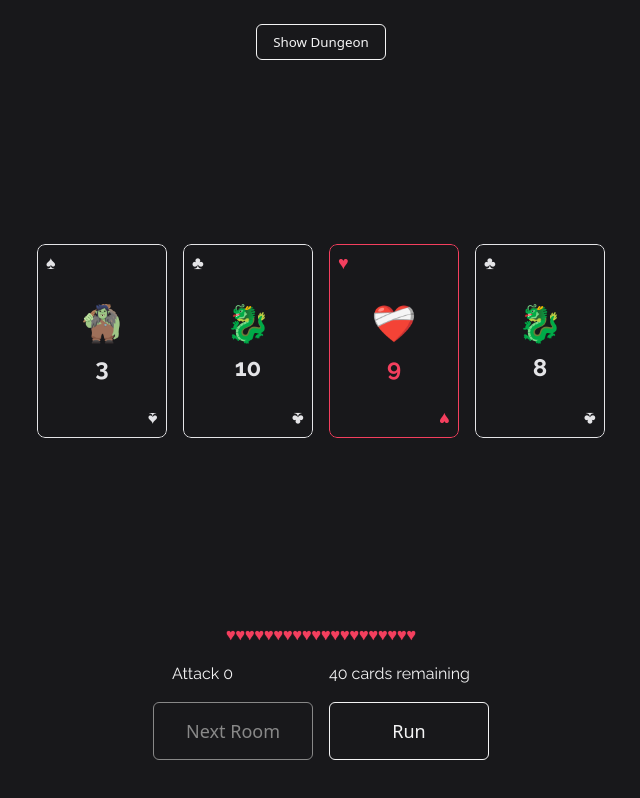
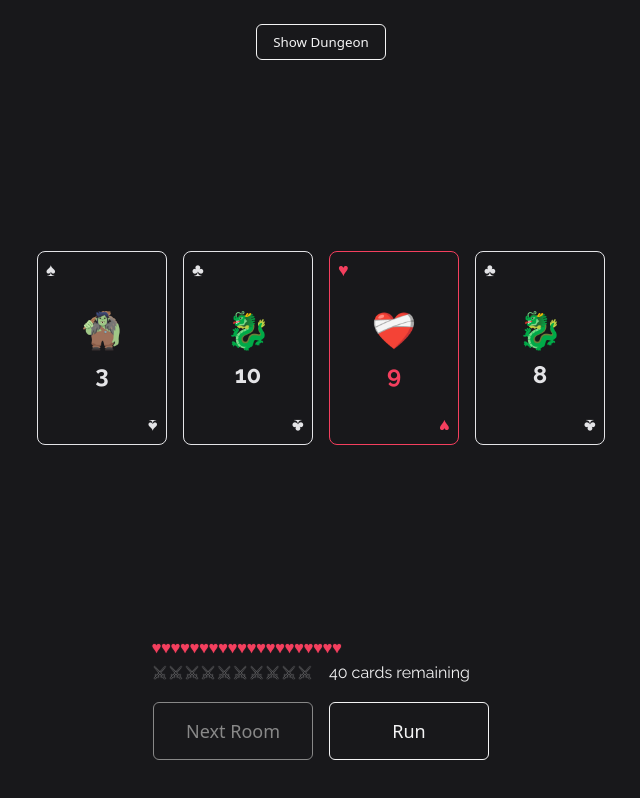
Before and after one commit to calebmpeterson/scoundrel, a React (Vite) app: page / in a window 1280 px wide. Both pictures are taken after a click on the button "Enter the Dungeon". Shown: the whole page, without its empty margins (319-959 px from the left). Built offline with nearby package versions, Linux system fonts and the light colour scheme; a web font is replaced by a local one.

Commit message:
improve GameControls appearance

```diff
--- a/src/components/CardDisplay.module.css
+++ b/src/components/CardDisplay.module.css
@@ -31,8 +31,8 @@
     height: calc(var(--height) * 4);
     border-radius: 12px;
 
-    outline: 1px solid var(--bg);
-    box-shadow: 0 0 1px 2px var(--border-color);
+    outline: 1px solid var(--border-color);
+    outline-offset: 1px;
   }
 
   &[data-suite="hearts"],
@@ -48,13 +48,12 @@
   }
 
   &[role="button"] {
-    outline: 1px solid var(--bg);
     cursor: pointer;
-    transition: box-shadow var(--transition-duration) ease-in-out,
-      transform var(--transition-duration) ease-in-out;
+    transition: transform var(--transition-duration) ease-in-out;
 
     &:hover {
-      box-shadow: 0 0 1px 2px var(--border-color);
+      outline: 1px solid var(--border-color);
+      outline-offset: 1px;
       transform: scale(1.05);
     }
   }
--- a/src/components/GameControls.tsx
+++ b/src/components/GameControls.tsx
@@ -25,13 +25,13 @@ export const GameControls = () => {
   return (
     <div className={styles.controls}>
       {isInDungeon && (
-        <>
+        <div>
           <HealthDisplay />
           <div className={styles.status}>
             <WeaponDisplay />
             <ProgressDisplay />
           </div>
-        </>
+        </div>
       )}
 
       {isInDungeon ? (
--- a/src/components/PlayCardOptions.module.css
+++ b/src/components/PlayCardOptions.module.css
@@ -18,12 +18,9 @@
   button {
     width: 100%;
     padding: 16px 32px;
-    color: var(--action-fg);
     font-size: 18px;
 
     border-radius: 12px;
-
-    transition: box-shadow 333ms ease-in-out;
   }
 }
 
--- a/src/components/WeaponDisplay.module.css
+++ b/src/components/WeaponDisplay.module.css
@@ -1,3 +1,16 @@
+.container {
+  font-size: 18px;
+}
+
 .damage {
   display: inline;
+  font-family: system-ui;
+  text-shadow: 0 0 1px var(--fg);
 }
+
+.empty {
+  display: inline;
+  font-family: system-ui;
+  color: var(--bg);
+  text-shadow: 0 0 1px var(--fg);
+}
--- a/src/components/WeaponDisplay.tsx
+++ b/src/components/WeaponDisplay.tsx
@@ -5,5 +5,12 @@ import styles from "./WeaponDisplay.module.css";
 
 export const WeaponDisplay: FC = () => {
   const damage = useAtomValue(weaponDamageAtom);
-  return <div className={styles.damage}>Attack {damage}</div>;
+  const display = "⚔︎".repeat(damage);
+  const empty = "⚔︎".repeat(10 - damage);
+  return (
+    <div className={styles.container}>
+      <div className={styles.damage}>{display}</div>
+      <div className={styles.empty}>{empty}</div>
+    </div>
+  );
 };
--- a/src/index.css
+++ b/src/index.css
@@ -18,7 +18,7 @@
   --action-bg: #18181b;
   --disabled-border: #888;
   --disabled-fg: #888;
-  --transition-duration: 200ms;
+  --transition-duration: 333ms;
   --backdrop-bg: rgba(0, 0, 0, 0.5);
   --red: #f43f5e;
   --black: #e4e4e7;
@@ -64,7 +64,9 @@ button {
   font-weight: 400;
   font-style: normal;
 
-  transition: box-shadow 333ms ease-in-out, outline 333ms ease-in-out;
+  transition: outline var(--transition-duration) ease-in-out,
+    transform var(--transition-duration) ease-in-out;
+
   outline: 2px solid transparent;
 
   &:not([disabled]) {
@@ -79,6 +81,14 @@ button {
     border: 1px solid var(--disabled-border);
     color: var(--disabled-fg);
   }
+
+  &:not([disabled]) {
+    &:hover {
+      outline: 1px solid var(--action-fg);
+      outline-offset: 1px;
+      transform: scale(1.05);
+    }
+  }
 }
 
 @media (prefers-color-scheme: light) {
```
